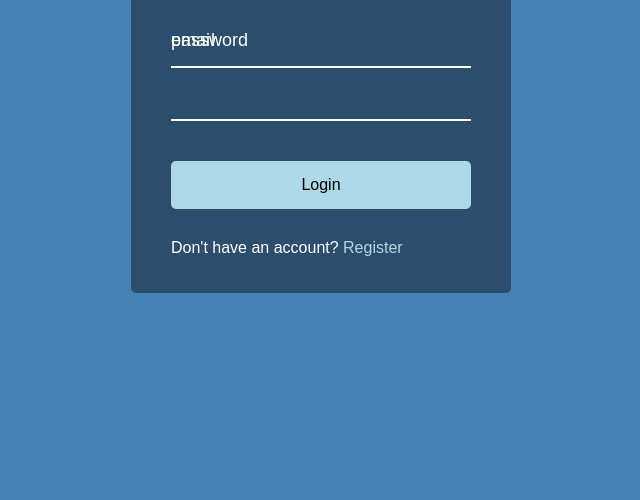
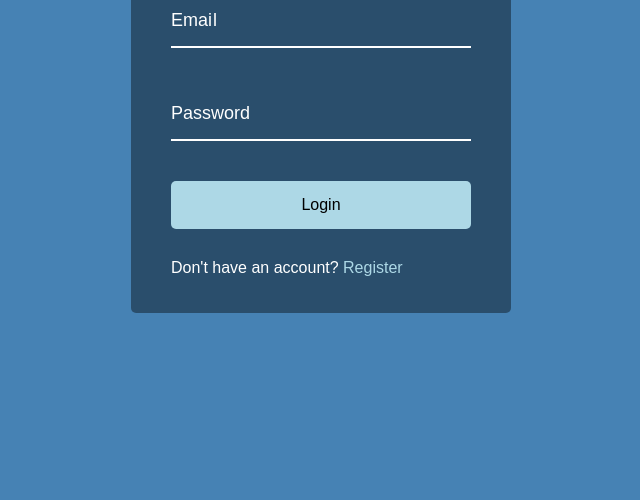
Before and after one commit to randyWhitley/Form_Wave_Animation, a plain HTML site: page index.html in a window 1280 px wide. Shown: the part 300-800 px from the top of the page, without its empty margins (319-959 px from the left). Drawn offline with Linux system fonts and the light colour scheme; a web font is replaced by a local one.

Commit message:
finalized

```diff
--- a/index.html
+++ b/index.html
@@ -4,26 +4,34 @@
     <meta charset="UTF-8" />
     <meta name="viewport" content="width=device-width, initial-scale=1.0" />
     <link rel="stylesheet" href="style.css" />
-    <title>From input wave</title>
+    <title>Form Input Wave</title>
   </head>
-
   <body>
     <div class="container">
-      <h1>Login</h1>
+      <h1>Please Login</h1>
       <form>
         <div class="form-control">
-          <input type="text" required />
-          <label> email </label>
+          <input type="text" required>
+          <label>Email</label>
+          <!-- <label>
+            <span style="transition-delay: 0ms">E</span>
+              <span style="transition-delay: 50ms">m</span>
+              <span style="transition-delay: 100ms">a</span>
+              <span style="transition-delay: 150ms">i</span>
+              <span style="transition-delay: 200ms">l</span>
+        </label> -->
+        </div>
 
-          <input type="password" required />
-          <label>password</label>
+        <div class="form-control">
+          <input type="password" required>
+          <label>Password</label>
         </div>
+
         <button class="btn">Login</button>
 
         <p class="text">Don't have an account? <a href="#">Register</a> </p>
       </form>
     </div>
-
     <script src="script.js"></script>
   </body>
 </html>
```
